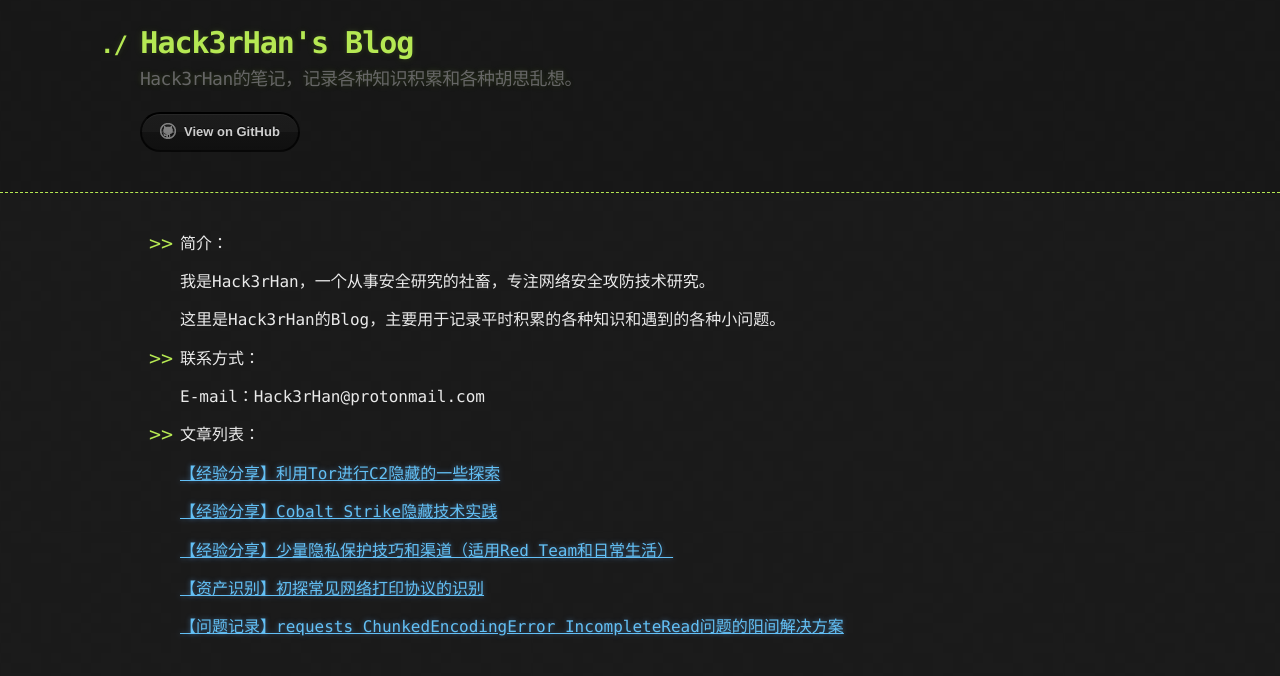
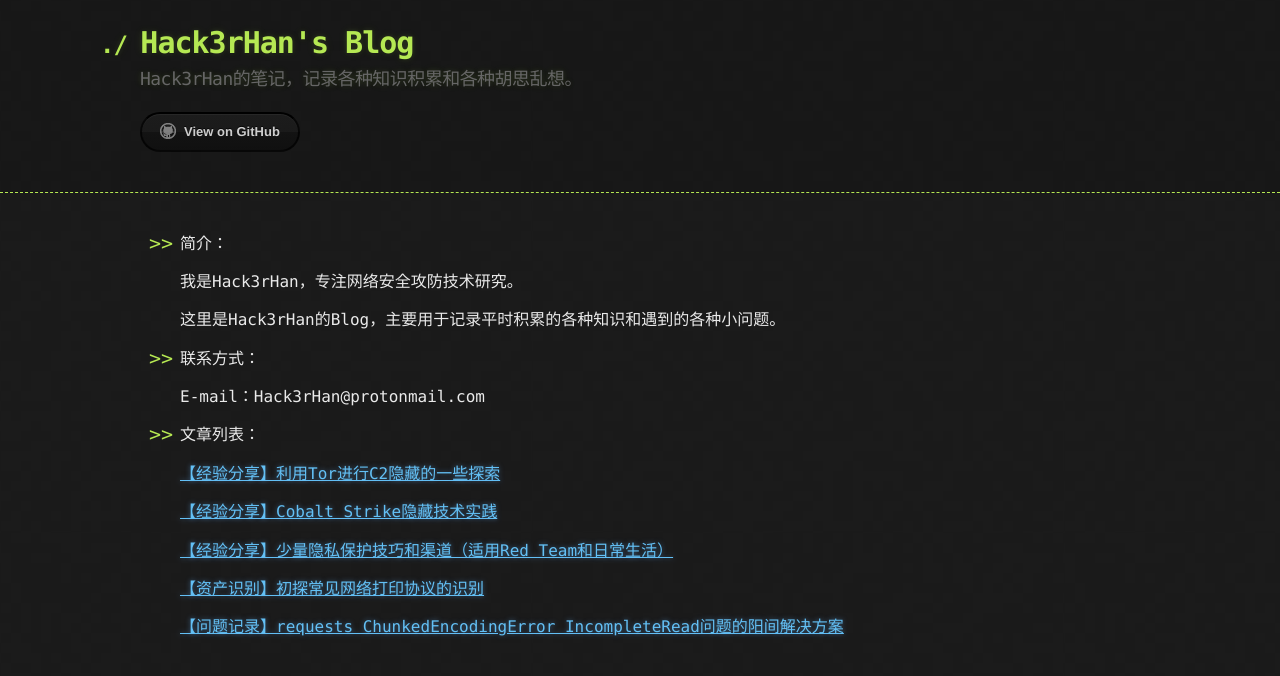
Before and after one commit to Hack3rHan/Hack3rHan.github.io, a Jekyll site: the page built from index.md, in a window 1280 px wide. Shown: the top 676 px of the page. Built offline with Jekyll 4.4.1, drawn with Linux system fonts in a browser that asks for light colours.

Commit message:
Update index.md

```diff
--- a/index.md
+++ b/index.md
@@ -3,7 +3,7 @@ layout: default
 ---
 * 简介：
 
-  我是Hack3rHan，一个从事安全研究的社畜，专注网络安全攻防技术研究。
+  我是Hack3rHan，专注网络安全攻防技术研究。
 
   这里是Hack3rHan的Blog，主要用于记录平时积累的各种知识和遇到的各种小问题。
 
```
